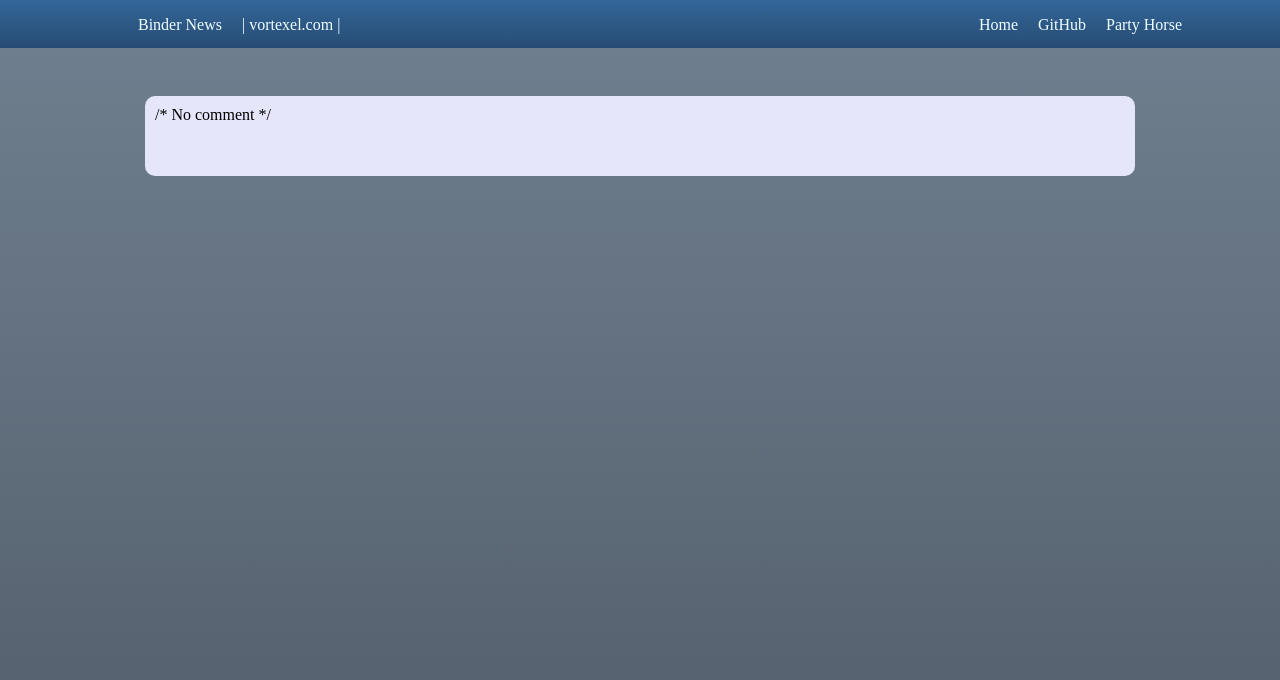
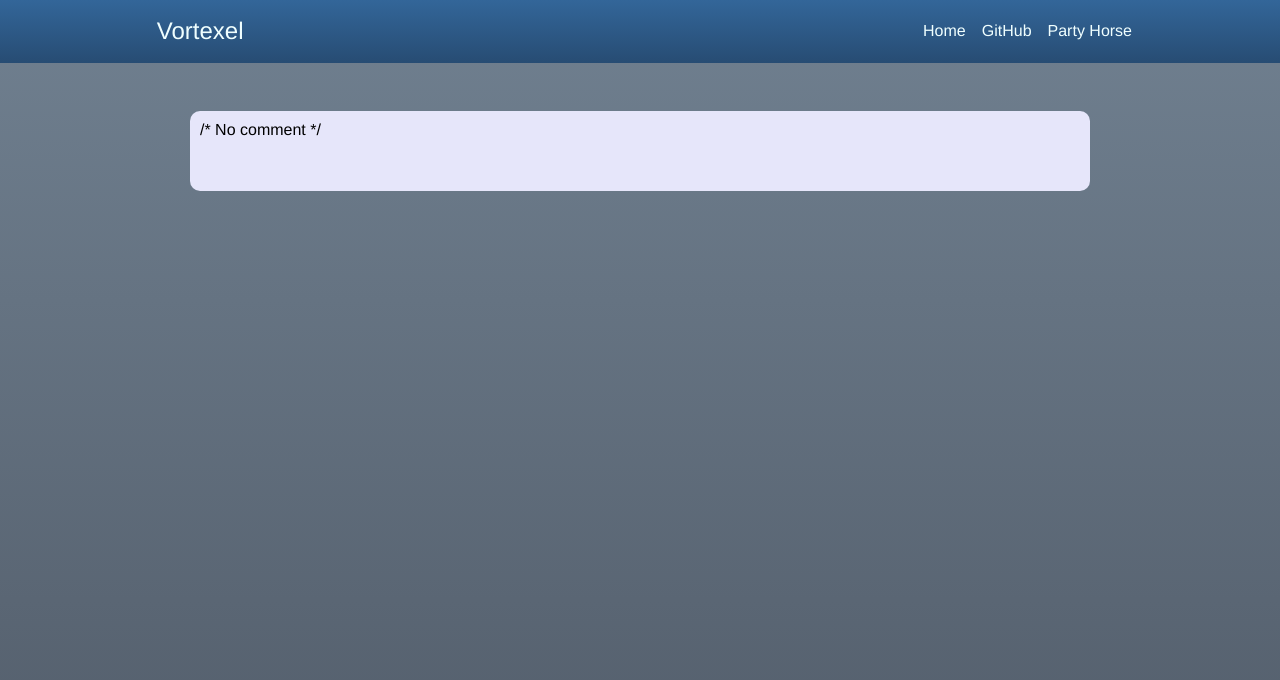
Before and after one commit to Bindernews/bindernews.github.io, a Jekyll site: the page built from index.html, in a window 1280 px wide. Shown: the top 680 px of the page. Built offline with Jekyll 4.4.1, drawn with Linux system fonts in a browser that asks for light colours.

Commit message:
Another redesign. It works well now!

```diff
--- a/_includes/top-bar.html
+++ b/_includes/top-bar.html
@@ -1,20 +1,11 @@
 <div class="topbar">
-    <div>
+    <div class="wrapper">
         <div class="topbar-content">
-            <div class="topbar-block"> <!-- left -->
-                <ul>
-                    <li class="title-text">Binder News</li>
-                    <li><a href="https://www.vortexel.com" class="title-text">| vortexel.com |</a></li>
-                </ul>
-            </div>
-            <div class="topbar-block topbar-spacer"><!-- spacer --></div>
-            <div class="topbar-block"> <!-- right -->
-                <ul>
-                    <li><a class="title-link" href="https://www.vortexel.com">Home</a></li>
-                    <li><a class="title-link" href="https://github.com/Bindernews">GitHub</a></li>
-                    <li><a class="title-link" href="http://partyhorse.party">Party Horse</a></li>
-                </ul>
-            </div>
+            <div class="title-main">{% if page.title %}{{ page.title }}{% else %}{{ site.title }}{% endif %}</div>
+            <nav class="topbar-spacer"></nav>
+            <nav><a href="/">Home</a></nav>
+            <nav><a href="https://github.com/Bindernews">GitHub</a></nav>
+            <nav><a href="http://partyhorse.party">Party Horse</a></nav>
         </div>
     </div>
 </div>
--- a/_layouts/default.html
+++ b/_layouts/default.html
@@ -7,7 +7,7 @@
 
     {% include top-bar.html %}
 
-    <div class="content">
+    <div class="wrapper">
         <div class="center-block">
             {{ content }}
         </div>
--- a/css/main.scss
+++ b/css/main.scss
@@ -4,17 +4,20 @@
 @charset "utf-8";
 
 // Our variables
-$base-font-family: Helvetica, Arial, sans-serif;
-$base-font-size:   16px;
-$small-font-size:  $base-font-size * 0.875;
-$base-line-height: 1.5;
+$base-font-family:  Helvetica, Arial, sans-serif;
+$base-font-size:    16px;
+$small-font-size:   $base-font-size * 0.875;
+$title-font-size:   $base-font-size * 1.5;
+$base-line-height:  1.5;
+$topbar-padding:    0.7em;
 
-$spacing-unit:     30px;
+$spacing-unit:      30px;
 
 $titlebar-color1:   #274c73; // color from
 $titlebar-color2:   #336699; // color to
 $titlebar-link1:    #3f80bf; // link color from
 $titlebar-link2:    $titlebar-color2; // link color to
+$title-text-color:  azure;
 $background-color1: #708090;
 $background-color2: #4f5966;
 
@@ -26,9 +29,8 @@ $grey-color:        #828282;
 $grey-color-light:  lighten($grey-color, 40%);
 $grey-color-dark:   darken($grey-color, 25%);
 
-$on-palm:           600px;
-$on-laptop:         800px;
-$default-width:     1100px;
+$on-mobile:         500px;
+$on-laptop:         1000px;
 
 
 
@@ -46,13 +48,6 @@ $default-width:     1100px;
     }
 }
 
-// mixin for centering things
-@mixin margin-center($size) {
-    max-width: $size;
-    margin-left: auto;
-    margin-right: auto;
-}
-
 ///////////////////////////////////////////////////////////
 // General styling classes and elements
 ///////////////////////////////////////////////////////////
@@ -65,12 +60,22 @@ body {
     margin: 0px;
     background: linear-gradient(to bottom, $background-color1, $background-color2);
     height: 100%;
+    font-size: $base-font-size;
+    font-family: $base-font-family;
 }
 ul {
     list-style-type: none;
 }
 li {
     display: inline;
+}
+a {
+    text-decoration: none;
+}
+.wrapper {
+    margin-left: auto;
+    margin-right: auto;
+    max-width: $on-laptop;
 }
 
 
@@ -82,49 +87,55 @@ li {
     background-image: linear-gradient(0deg, $titlebar-color1, $titlebar-color2);
     width: 100%;
 }
-.topbar div {
-    @include margin-center($default-width);
-}
 
 /* Content area for the top bar. Second unnamed div inside topbar */
 .topbar-content {
-    height: 3em;
     width: 100%;
     display: inline-flex;
     flex-direction: row;
-    justify-content: space-between;
+    justify-content: center;
 }
-.topbar-block {
-    flex-direction: column;
-    justify-content: center;
+.topbar-content nav {
     flex-grow: 0; // use minimum size always
-    height: 3em;
+    padding: $topbar-padding 0em $topbar-padding 0em;
+    margin: $topbar-padding 0em $topbar-padding 0em;
+
+    a {
+        color: $title-text-color;
+        padding: $topbar-padding 0.5em $topbar-padding 0.5em;
+    }
+
+    a:hover {
+        /* Make it brighter when we hover over the link */
+        background-image: linear-gradient(180deg, $titlebar-link1, $titlebar-link2);
+    }
 }
-.topbar-spacer {
+
+nav.topbar-spacer {
     flex-grow: 1; // grow more than 0
 }
 
-.title-text, .title-link {
-    color: azure;
-    padding-top: 1em;
-    margin-top: 1em;
-    padding-bottom: calc(1em - 1px);
-    padding-left: 0.5em;
-    padding-right: 0.5em;
+.title-main {
+    /* Inverted title bar colors */
+//    background-image: linear-gradient(180deg, $titlebar-color1, $titlebar-color2);
+    padding: $topbar-padding;
+    color: $title-text-color;
+    font-size: $title-font-size;
     flex-grow: 0;
 }
-a.title-text, a.title-link {
-    text-decoration: none;
-}
-a.title-link:hover {
-    /* Make it brighter when we hover over the link */
-    background-image: linear-gradient(180deg, $titlebar-link1, $titlebar-link2);
-}
-.title-main {
-    /* Inverted title bar colors */
-    background-image: linear-gradient(180deg, $titlebar-color1, $titlebar-color2);
-    /* No idea why but necessary */
-    padding-bottom: calc(1em - 1px);
+
+// If we're on a moble device screen
+@include media-query($on-mobile) {
+    .topbar-content {
+        flex-direction: column;
+
+        nav a {
+            width: 100%;
+        }
+    }
+    nav.topbar-spacer {
+        display: none;
+    }
 }
 
 
@@ -135,10 +146,6 @@ a.title-link:hover {
 .center-block p {
     padding-top: 10px;
     padding-bottom: 10px;
-}
-
-.content {
-    @include margin-center($default-width);
 }
 
 .center-block {
```
